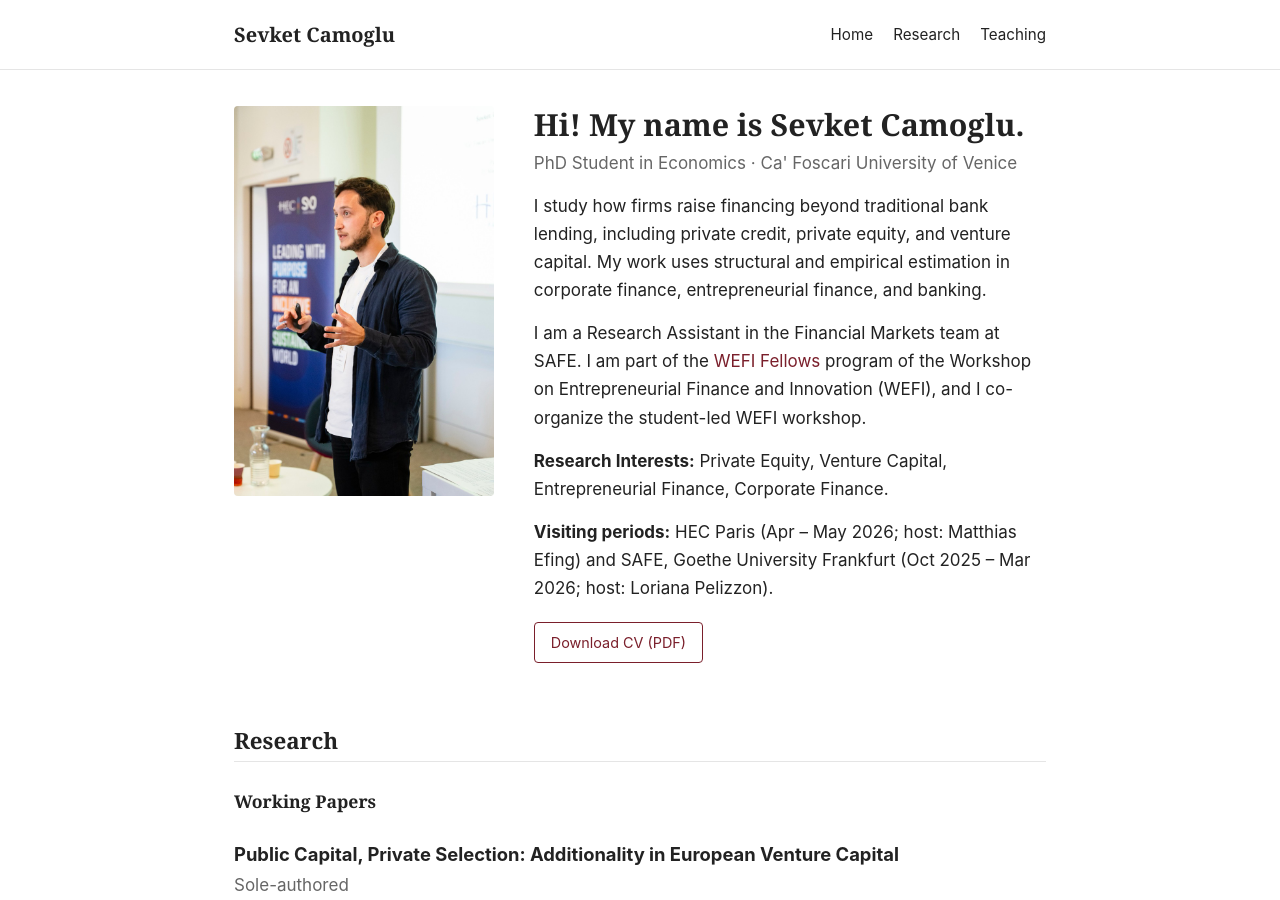
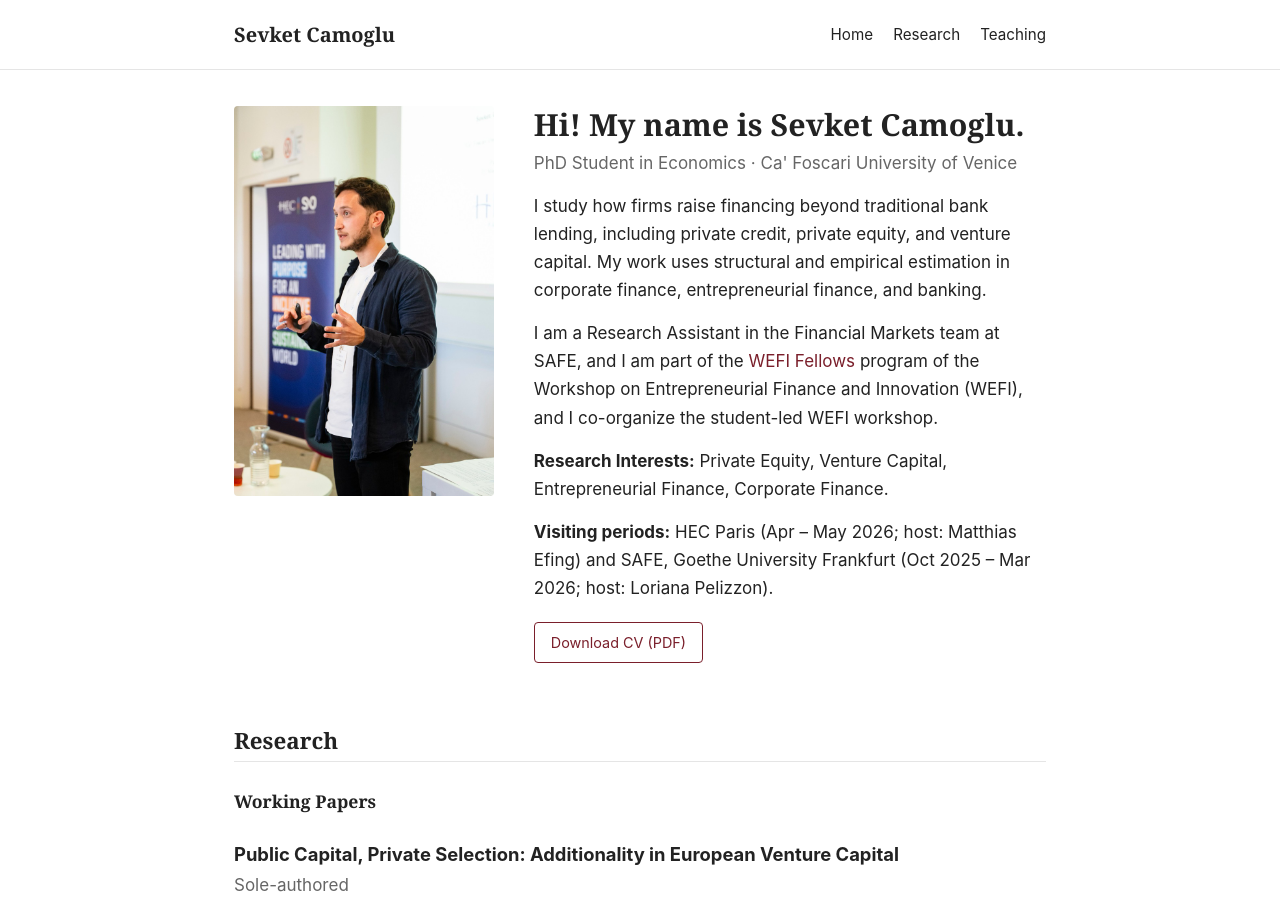
Before and after one commit to sevketcamoglu/sevketcamoglu.github.io, a Jekyll site: the page built from index.md, in a window 1280 px wide and 900 px high. Built offline with Jekyll 4.4.1, drawn with Linux system fonts in a browser that asks for light colours.

Commit message:
Update index.md

```diff
--- a/index.md
+++ b/index.md
@@ -12,7 +12,7 @@ permalink: /
     <h1>Hi! My name is {{ site.author.name }}.</h1>
     <p class="intro-tagline">{{ site.tagline }} &middot; {{ site.author.affiliation }}</p>
     <p>I study how firms raise financing beyond traditional bank lending, including private credit, private equity, and venture capital. My work uses structural and empirical estimation in corporate finance, entrepreneurial finance, and banking.</p>
-    <p>I am a Research Assistant in the Financial Markets team at SAFE. I am part of the {% if site.links.wefi != "" %}<a href="{{ site.links.wefi }}" target="_blank" rel="noopener">WEFI Fellows</a>{% else %}WEFI Fellows{% endif %} program of the Workshop on Entrepreneurial Finance and Innovation (WEFI), and I co-organize the student-led WEFI workshop.</p>
+    <p>I am a Research Assistant in the Financial Markets team at SAFE, and I am part of the {% if site.links.wefi != "" %}<a href="{{ site.links.wefi }}" target="_blank" rel="noopener">WEFI Fellows</a>{% else %}WEFI Fellows{% endif %} program of the Workshop on Entrepreneurial Finance and Innovation (WEFI), and I co-organize the student-led WEFI workshop.</p>
     <p><strong>Research Interests:</strong> Private Equity, Venture Capital, Entrepreneurial Finance, Corporate Finance.</p>
     <p><strong>Visiting periods:</strong> HEC Paris (Apr &ndash; May 2026; host: Matthias Efing) and SAFE, Goethe University Frankfurt (Oct 2025 &ndash; Mar 2026; host: Loriana Pelizzon).</p>
     <p class="intro-actions">{% if site.links.cv != "" %}<a class="btn" href="{{ site.links.cv }}" target="_blank" rel="noopener">Download CV (PDF)</a>{% else %}<a class="btn" href="{{ '/assets/pdf/cv/cv.pdf' | relative_url }}" target="_blank" rel="noopener">Download CV (PDF)</a>{% endif %}</p>
```
